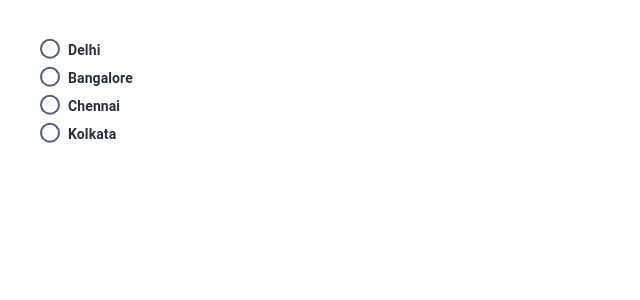
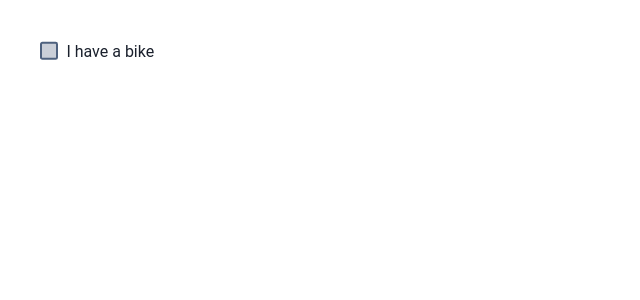
Before and after one commit to manas-mesh/mesh-web-self, a Next.js app: page /review/1 in a window 1280 px wide. Shown: the top 300 px of the page, without its empty margins (0-640 px from the left). Built offline with nearby package versions, Linux system fonts and the light colour scheme.

Commit message:
More (#19)
* checkbox

* checkbox story

Co-authored-by: Abhishek Srivastava <abhisheksrivastava@Abhisheks-MacBook-Air.local>

```diff
--- a/src/pages/review/[reviewId].tsx
+++ b/src/pages/review/[reviewId].tsx
@@ -2,7 +2,7 @@ import React, { useState } from 'react';
 import styled from '@emotion/styled';
 import Avatar from '@uiToolkit/Avatar';
 import ListItem from '@uiToolkit/Listitem';
-import RadioButton from '@uiToolkit/RadioButton';
+import { Checkbox } from '@uiToolkit/Checkbox';
 
 interface IProps {}
 
@@ -37,7 +37,7 @@ const Review = ({}: IProps) => {
 
   return (
     <Wrapper style={{ marginLeft: '40px', marginTop: '40px' }}>
-      <RadioButton options={OPTIONS} />
+      <Checkbox />
     </Wrapper>
   );
 };
--- /dev/null
+++ b/src/uiToolkit/Checkbox/CheckBox.tsx
@@ -0,0 +1,81 @@
+import React, { ChangeEvent, useState } from 'react';
+import styled from '@emotion/styled';
+import { TextLabelLarge } from '@uiToolkit/Typography';
+import { ThemeType } from '@themes/clients/baseTheme';
+
+interface ICheckbox {
+  onChange?: () => void;
+  value?: any;
+  options?: any;
+}
+
+const StyledLabel = styled.label`
+  display: flex;
+  align-items: center;
+  cursor: pointer;
+`;
+
+const Wrapper = styled.div`
+  display: flex;
+  align-items: center;
+`;
+
+interface InputTypes {
+  theme?: ThemeType;
+}
+
+const getBackgroundColor = (theme: ThemeType) => {
+  const hslaColor = theme.colors.surfaces.bg40.split(',');
+  hslaColor[3] = '0.3';
+  return hslaColor.join() + ')';
+};
+
+const Input = styled.input<InputTypes>`
+  -webkit-appearance: none;
+  appearance: none;
+  background-color: #fff;
+  cursor: pointer;
+  margin: 0;
+  margin-right: 8px;
+  font: inherit;
+  width: 1.15em;
+  height: 1.15em;
+  background: ${({ theme }) => getBackgroundColor(theme)};
+  border: 0.15em solid ${({ theme }) => theme.colors.surfaces.bg40};
+  border-radius: 0.15em;
+  transform: translateY(-0.075em);
+  display: grid;
+  place-content: center;
+  ::before {
+    content: '';
+    width: 0.65em;
+    height: 0.65em;
+    transform: scale(0);
+    transition: 120ms transform ease-in-out;
+    box-shadow: inset 1em 1em ${({ theme }) => theme.colors.surfaces.bg40};
+    transform-origin: bottom left;
+    clip-path: polygon(14% 44%, 0 65%, 50% 100%, 100% 16%, 80% 0%, 43% 62%);
+  }
+  :checked::before {
+    transform: scale(1);
+  }
+`;
+
+export const Checkbox = ({ options, onChange }: ICheckbox) => {
+  const [val, setVal] = React.useState('');
+
+  const handleOnChange = (e: any) => {
+    console.log(e.target.value, 'ass');
+    setVal(e.target.value);
+    if (onChange) {
+      onChange();
+    }
+  };
+
+  return (
+    <Wrapper>
+      <Input type="checkbox" id="vehicle1" name="vehicle1" value="Bike" onChange={handleOnChange} />
+      <StyledLabel htmlFor="vehicle1"> I have a bike</StyledLabel>
+    </Wrapper>
+  );
+};
--- /dev/null
+++ b/src/uiToolkit/Checkbox/index.ts
@@ -0,0 +1 @@
+export { Checkbox } from './CheckBox';
```
Also changed, not shown: 1 other file (tests, documents, lock files or other folders).
